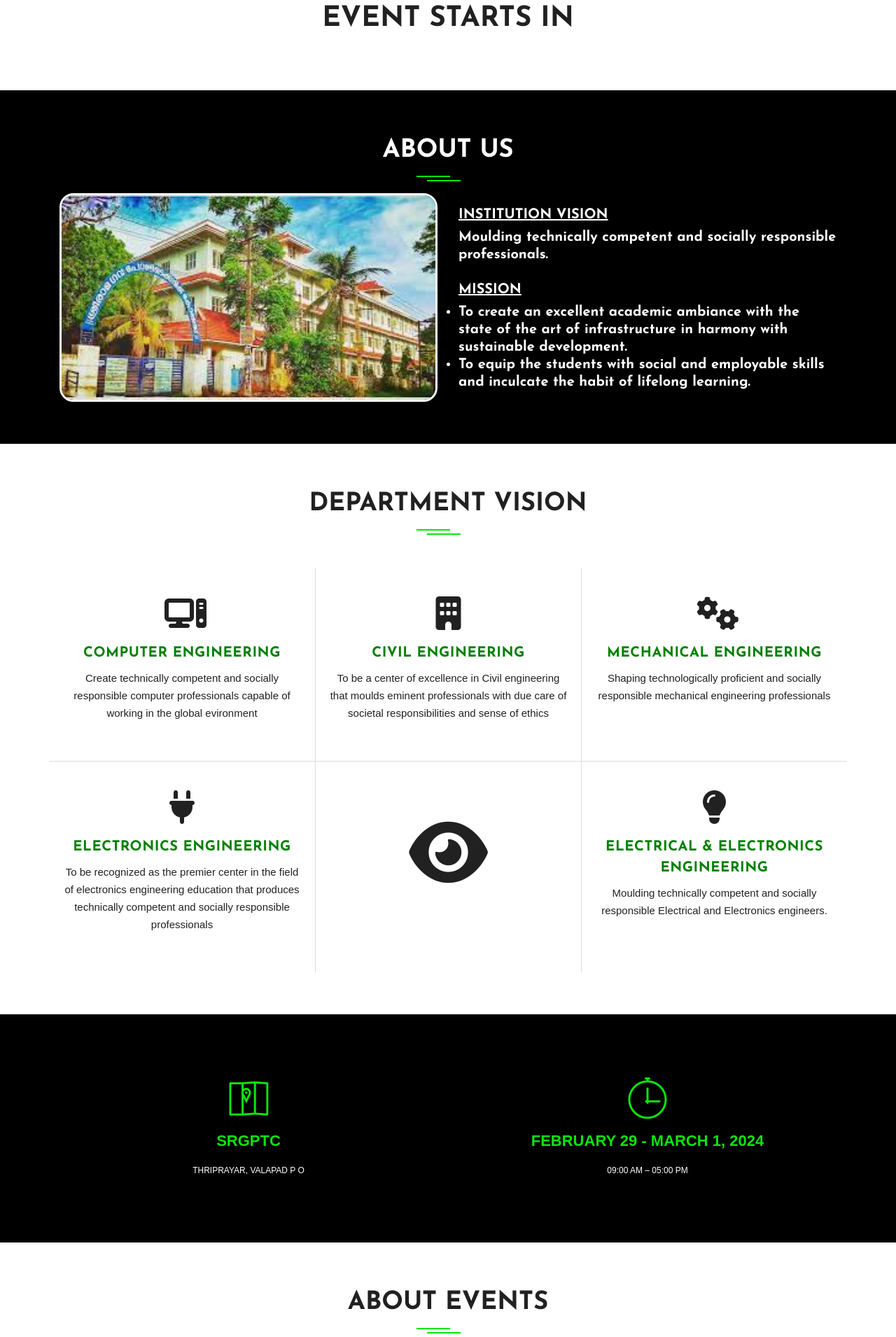
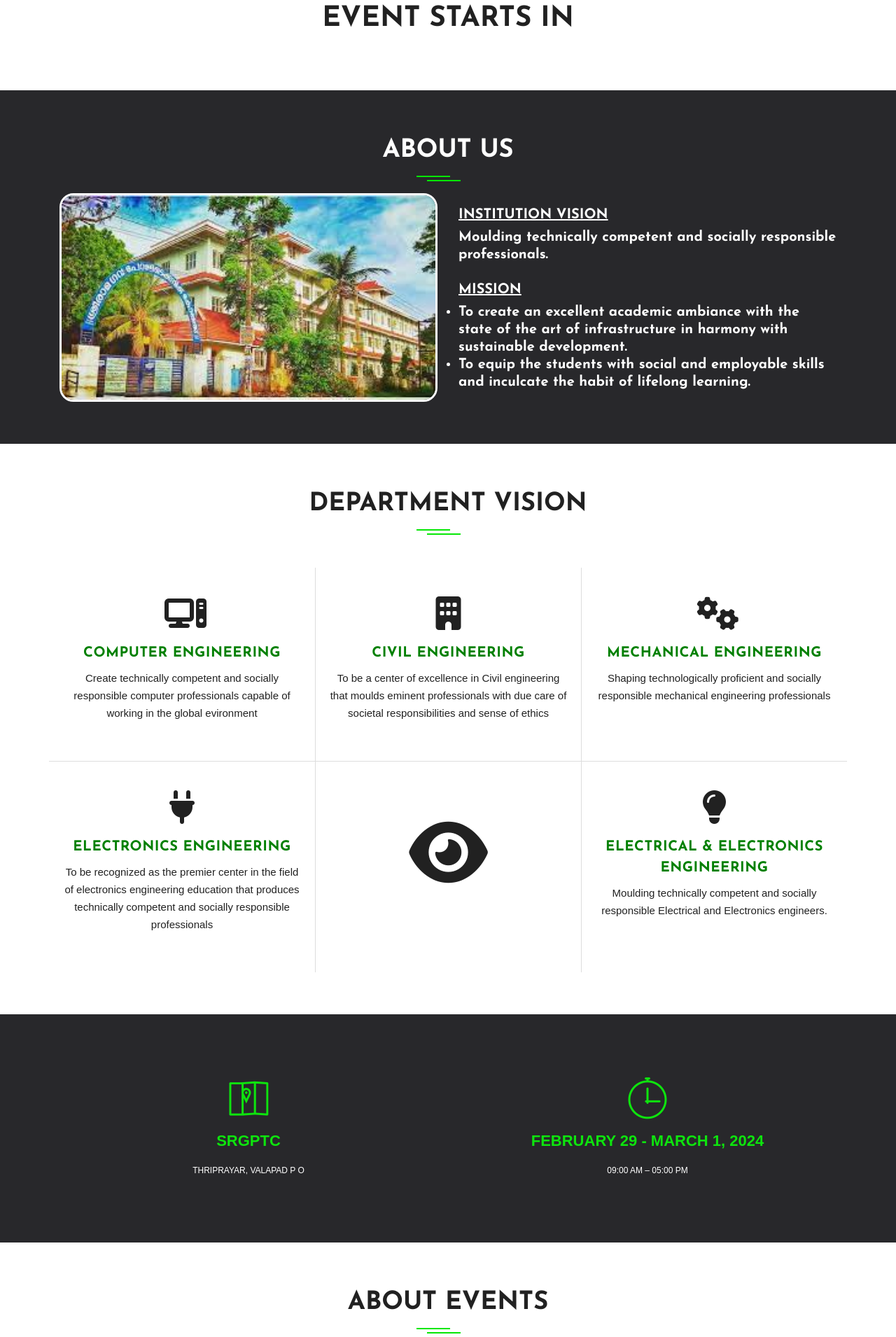
Before and after one commit to Idiotcodes/SRGPC-Techfest, a plain HTML site: page index.html in a window 1280 px wide. Shown: the part 777-2687 px from the top of the page at 70% size. Drawn offline with Linux system fonts and the light colour scheme; files whose address does not match are found by name.

Commit message:
Add files via upload

```diff
--- a/assets/css/main.css
+++ b/assets/css/main.css
@@ -51,7 +51,7 @@ a a:focus {
   font-family: 'Josefin Sans', sans-serif;
   margin: 0px;
   color: white;
-  font-weight: bold;
+
   font-size: 20px;
 }
 .btnn{
@@ -67,7 +67,7 @@ a a:focus {
 ul, ol {
   color: white;
   margin: 0;
-  font-weight: bold;
+
   padding: 0;
   font-size: 20px;
   font-family: 'Josefin Sans', sans-serif;
@@ -508,7 +508,7 @@ a.back-to-top:hover, a.back-to-top:focus {
   }
 }
 .about{
-  background-color: black;
+  background-color: #28282B;
   color: white;
 }
 .about h1{
@@ -886,6 +886,7 @@ a.back-to-top:hover, a.back-to-top:focus {
   box-shadow: 0px 0px 5px rgba(0, 0, 0, 0.17);
   -webkit-transition: all 300ms ease-in-out;
   transition: all 300ms ease-in-out;
+  height: 350PX;
 }
 
 .about-item .about-text {
@@ -933,6 +934,7 @@ a.back-to-top:hover, a.back-to-top:focus {
   font-weight: 700;
   letter-spacing: 1px;
   margin-bottom: 15px;
+
 }
 
 #event-slides .list-specification li {
@@ -945,7 +947,7 @@ a.back-to-top:hover, a.back-to-top:focus {
 }
 
 .counter-section {
-  background: black;
+  background: #28282B;
   overflow: hidden;
   position: relative;
   /*
```
